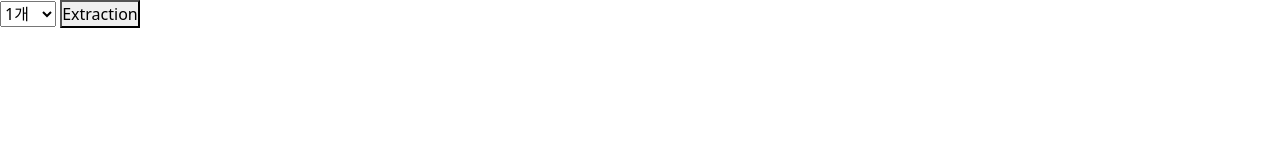
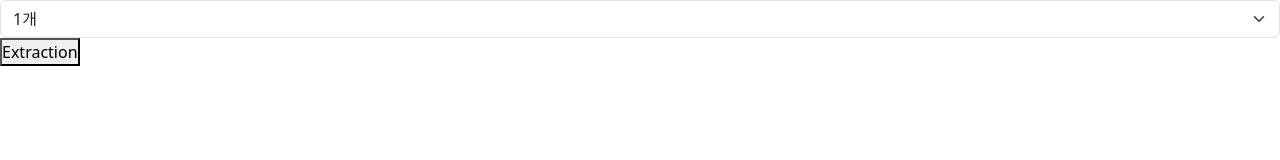
Before and after one commit to ch2soon/lotto, a plain HTML site: page index.html in a window 1280 px wide. Drawn offline with nearby package versions, Linux system fonts and the light colour scheme.

Commit message:
ignore setting

```diff
--- a/index.html
+++ b/index.html
@@ -20,8 +20,8 @@
   <body>
     <div class="wrap">
       <div class="controlgroup">
-        <select id="car-type" class="extraction_cnt">
-          <option value="1">1개</option>
+        <select class="form-select extraction_cnt" aria-label="Default select example">
+          <option value="1" selected>1개</option>
           <option value="5">5개</option>
           <option value="10">10개</option>
         </select>
```
